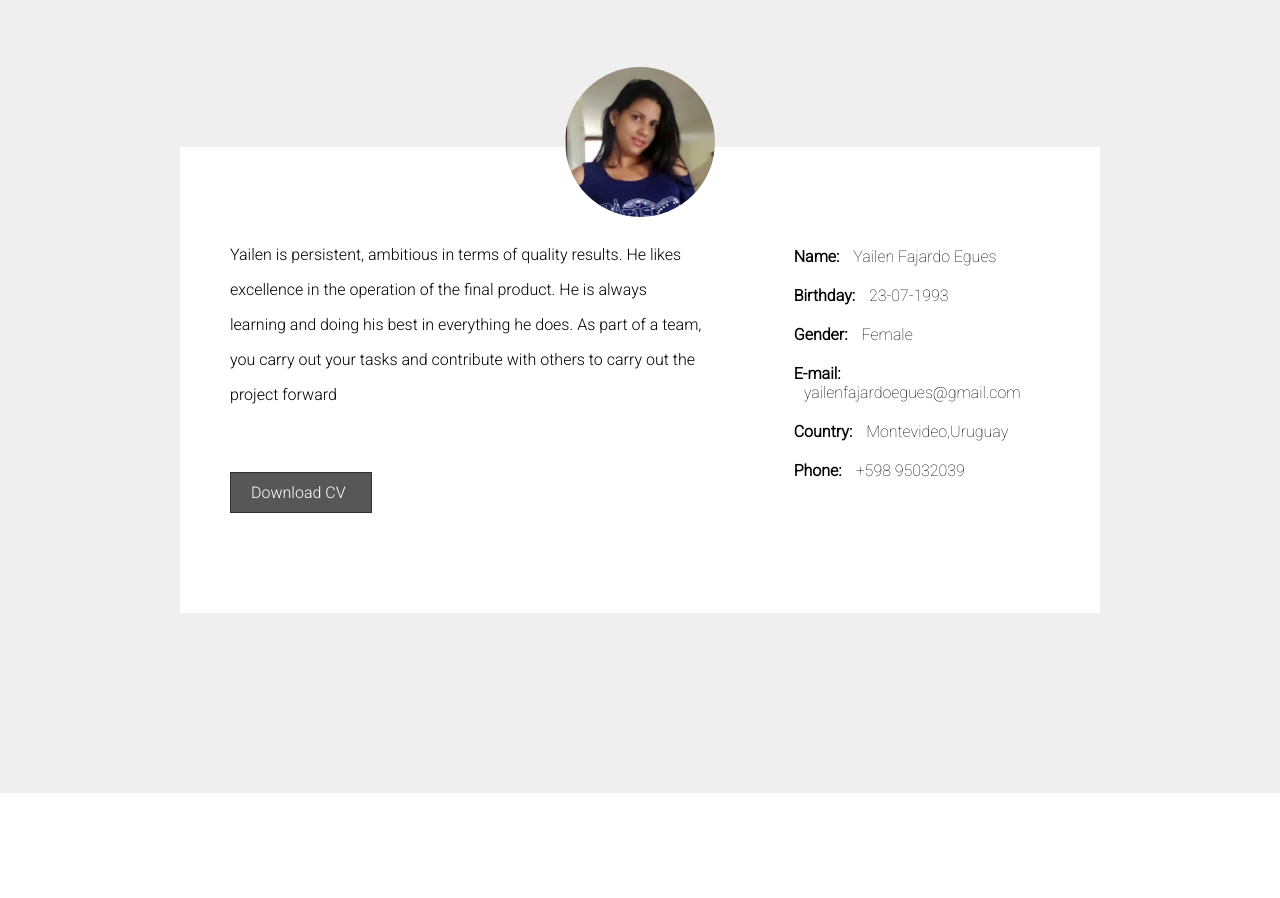
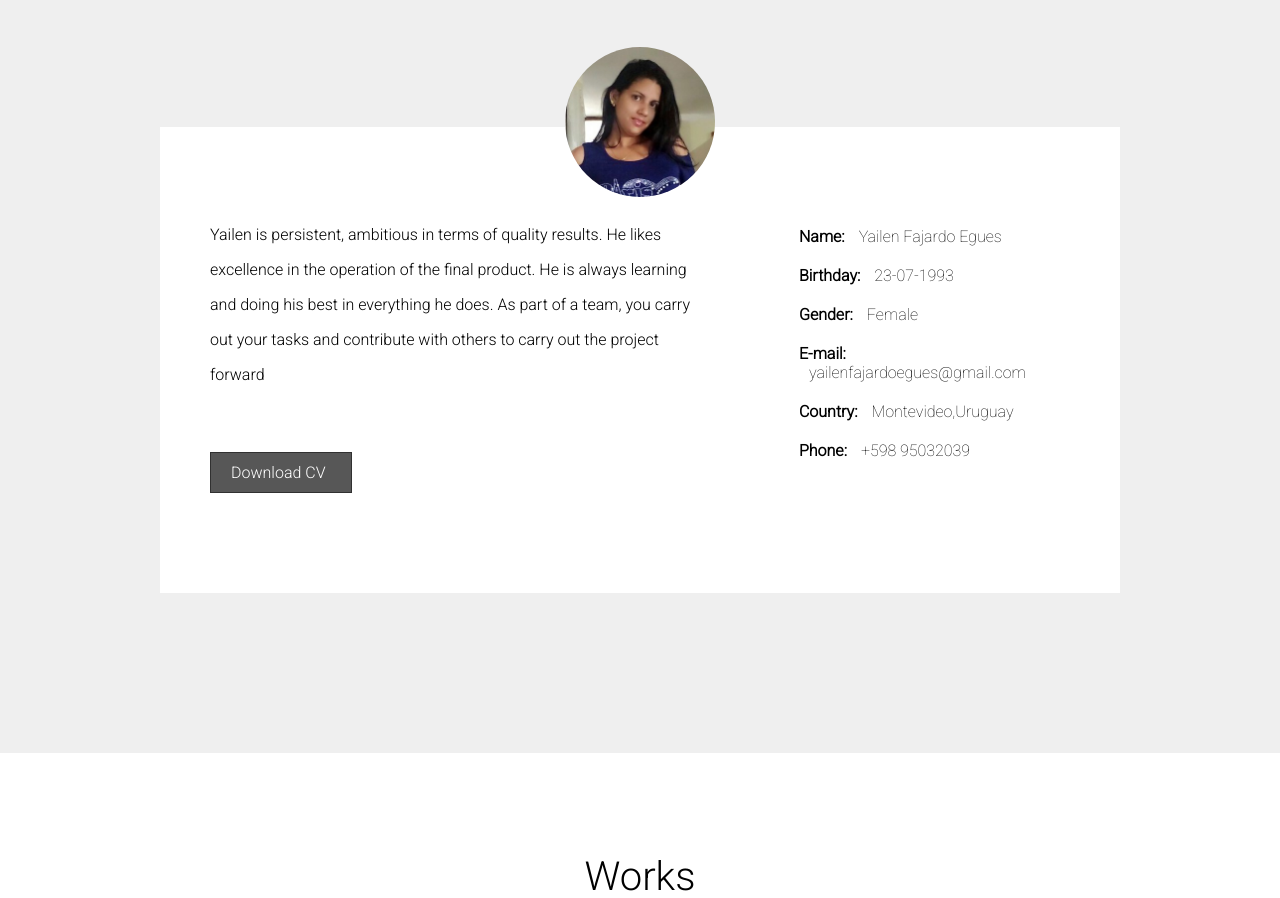
Before and after one commit to yailenfe/portafolio-react, a React (Create React App) app in the folder client/: page / in a window 1280 px wide. Shown: the part 960-1858 px from the top of the page. Built offline with nearby package versions, Linux system fonts and the light colour scheme.

Commit message:
Agregando imagen al conatiner

```diff
--- a/client/package.json
+++ b/client/package.json
@@ -34,5 +34,4 @@
             "last 1 safari version"
         ]
     }
-
 }
--- a/client/src/style/About.scss
+++ b/client/src/style/About.scss
@@ -1,13 +1,13 @@
 .container-about {
     position: relative;
     background-color: white;
-    margin-bottom:50px;
     padding-top:50px;
     justify-content: center;
     display: flex;
     box-sizing: content-box;
     box-sizing: border-box;
-    margin: 80px;
+    margin: 60px;
+
 
 
     img {
@@ -28,7 +28,7 @@
             display: flex;
             width:60%;
             flex-direction: column;
-            padding: 40px;
+            padding:40px;
             padding-left: 50px;
 
 
@@ -44,7 +44,6 @@
         .info-contact {
             display: flex;
             flex-direction: column;
-            align-self: stretch;
             width: 35%;
             padding: 40px;
 
--- a/client/src/style/Encabezado.scss
+++ b/client/src/style/Encabezado.scss
@@ -1,5 +1,5 @@
 .container {
-    background-image: url("/public/imagenes/container.jpg");
+    background-image: url("/imagenes/container.jpg");
     background-repeat: no-repeat;
     background-size: cover;
     height: 100vh;
```
Also changed, not shown: 1 other file (tests, documents, lock files or other folders).
